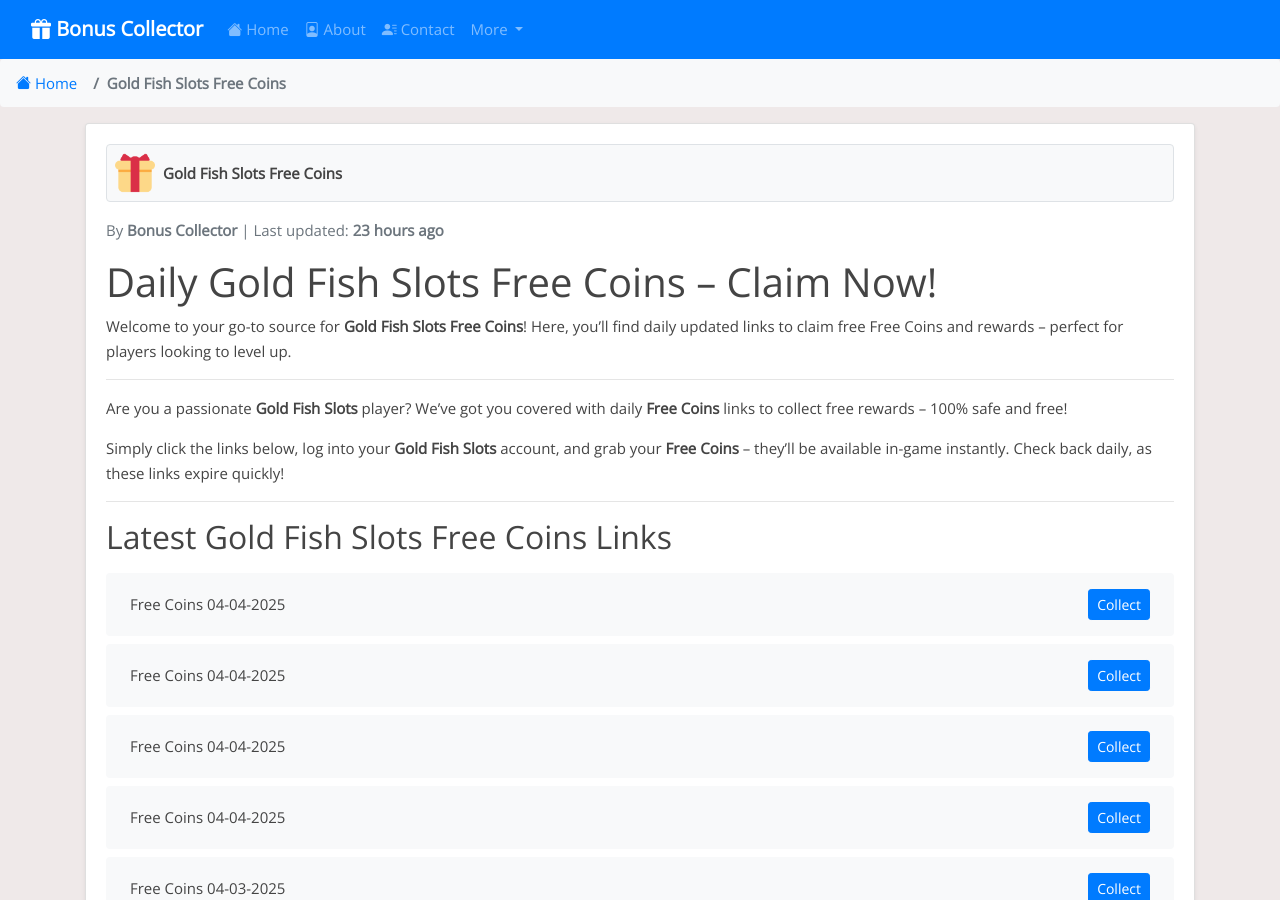
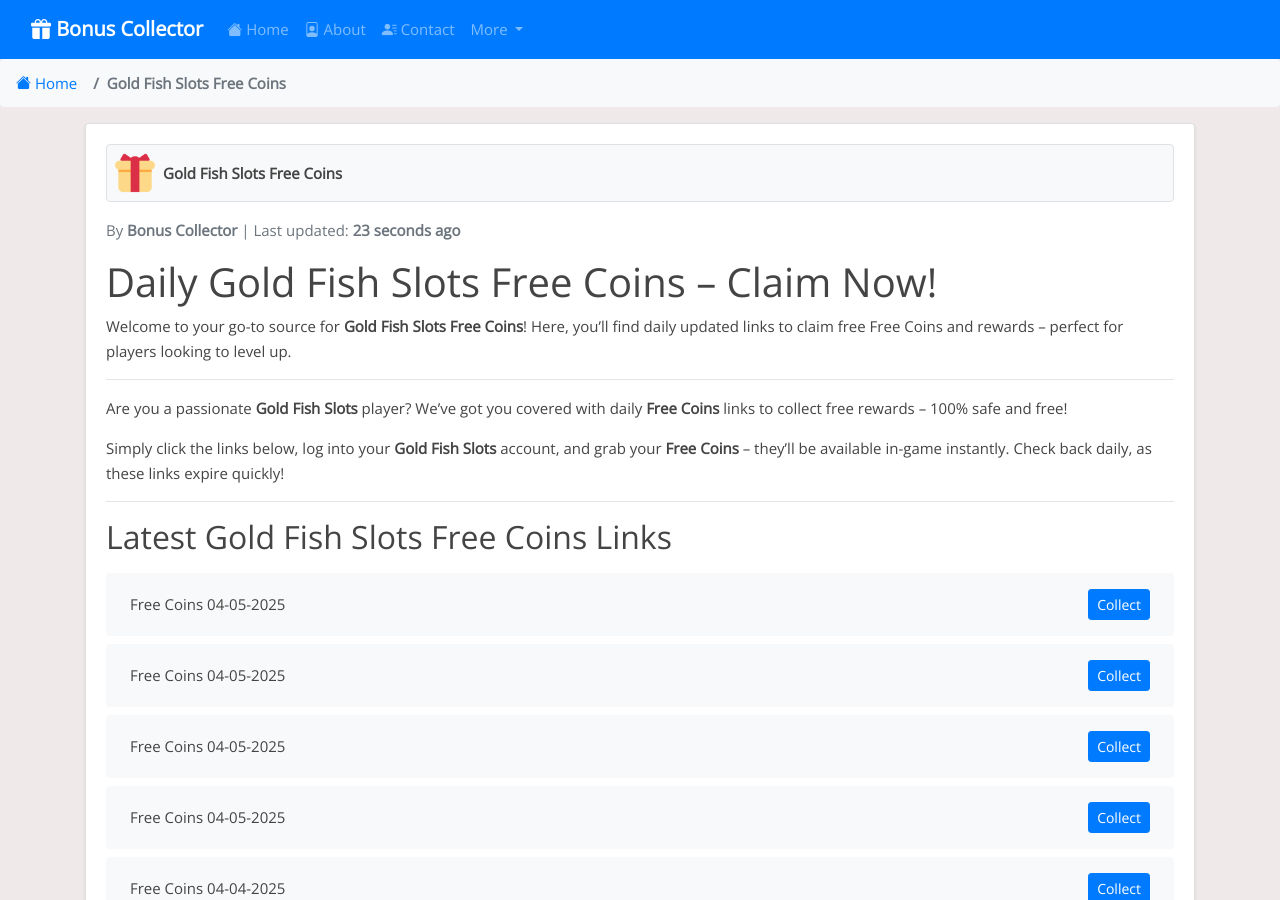
Before and after one commit to iamrohan99/bc-net, a Jekyll site: the page built from _posts/2024-08-08-gold-fish-slots.md, in a window 1280 px wide and 900 px high. Built offline with Jekyll 4.4.1, drawn with Linux system fonts in a browser that asks for light colours; some of the changed text lies outside the part shown.

Commit message:
Update gold-fish-slots reward links, content, and last modified date - 2025-04-05 04:28

```diff
--- a/_data/include_files.yml
+++ b/_data/include_files.yml
@@ -53,7 +53,7 @@ heart-of-vegas.html:
 solitaire-grand-harvest.html:
   last_modified: "2025-04-04T19:20:31Z"
 gold-fish-slots.html:
-  last_modified: "2025-04-04T04:29:24Z"
+  last_modified: "2025-04-05T04:28:12Z"
 zynga-poker.html:
   last_modified: "2025-04-03T17:22:38Z"
 game-of-thrones-slots.html:
--- a/_includes/gold-fish-slots.html
+++ b/_includes/gold-fish-slots.html
@@ -1,4 +1,20 @@
 <ul class="list-group mt-3 mb-4">
+  <li class="list-group-item d-flex justify-content-between align-items-center">
+    <span>Free Coins 04-05-2025</span>
+    <a href="http://bit.ly/42fewZJ" class="btn btn-primary btn-sm">Collect</a>
+  </li>
+  <li class="list-group-item d-flex justify-content-between align-items-center">
+    <span>Free Coins 04-05-2025</span>
+    <a href="https://bit.ly/4i3ksLv" class="btn btn-primary btn-sm">Collect</a>
+  </li>
+  <li class="list-group-item d-flex justify-content-between align-items-center">
+    <span>Free Coins 04-05-2025</span>
+    <a href="https://bit.ly/3Yf7WRS" class="btn btn-primary btn-sm">Collect</a>
+  </li>
+  <li class="list-group-item d-flex justify-content-between align-items-center">
+    <span>Free Coins 04-05-2025</span>
+    <a href="http://bit.ly/42ion1d" class="btn btn-primary btn-sm">Collect</a>
+  </li>
   <li class="list-group-item d-flex justify-content-between align-items-center">
     <span>Free Coins 04-04-2025</span>
     <a href="http://bit.ly/4la6Sc5" class="btn btn-primary btn-sm">Collect</a>
@@ -383,20 +399,4 @@
     <span>Free Coins 03-09-2025</span>
     <a href="http://bit.ly/41tn9j3" class="btn btn-primary btn-sm">Collect</a>
   </li>
-  <li class="list-group-item d-flex justify-content-between align-items-center">
-    <span>Free Coins 03-09-2025</span>
-    <a href="http://bit.ly/4kxNntt" class="btn btn-primary btn-sm">Collect</a>
-  </li>
-  <li class="list-group-item d-flex justify-content-between align-items-center">
-    <span>Free Coins 03-09-2025</span>
-    <a href="https://bit.ly/3XzTHXs" class="btn btn-primary btn-sm">Collect</a>
-  </li>
-  <li class="list-group-item d-flex justify-content-between align-items-center">
-    <span>Free Coins 03-09-2025</span>
-    <a href="https://bit.ly/3XuOC2I" class="btn btn-primary btn-sm">Collect</a>
-  </li>
-  <li class="list-group-item d-flex justify-content-between align-items-center">
-    <span>Free Coins 03-08-2025</span>
-    <a href="http://bit.ly/43m6Abq" class="btn btn-primary btn-sm">Collect</a>
-  </li>
 </ul>
```
Also changed, not shown: links-json/gold-fish-slots.json (+16 -16 lines).
